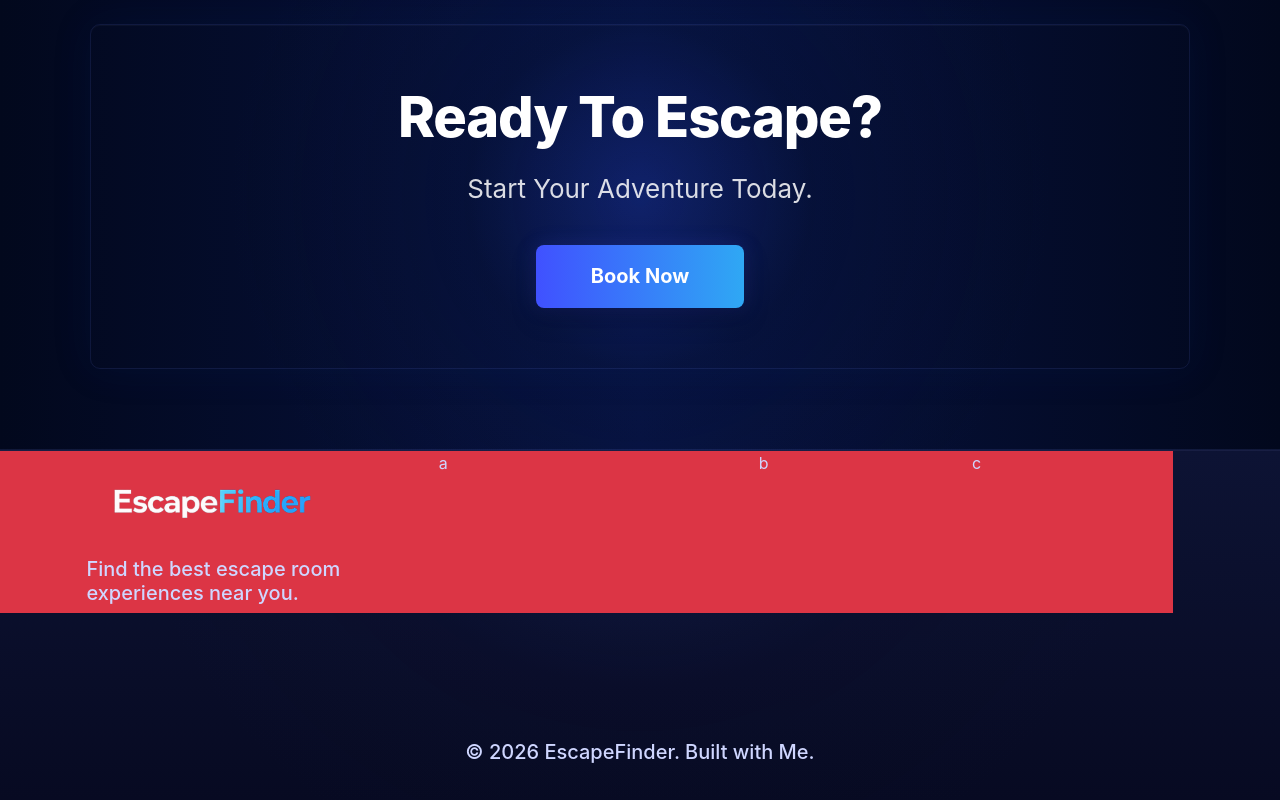
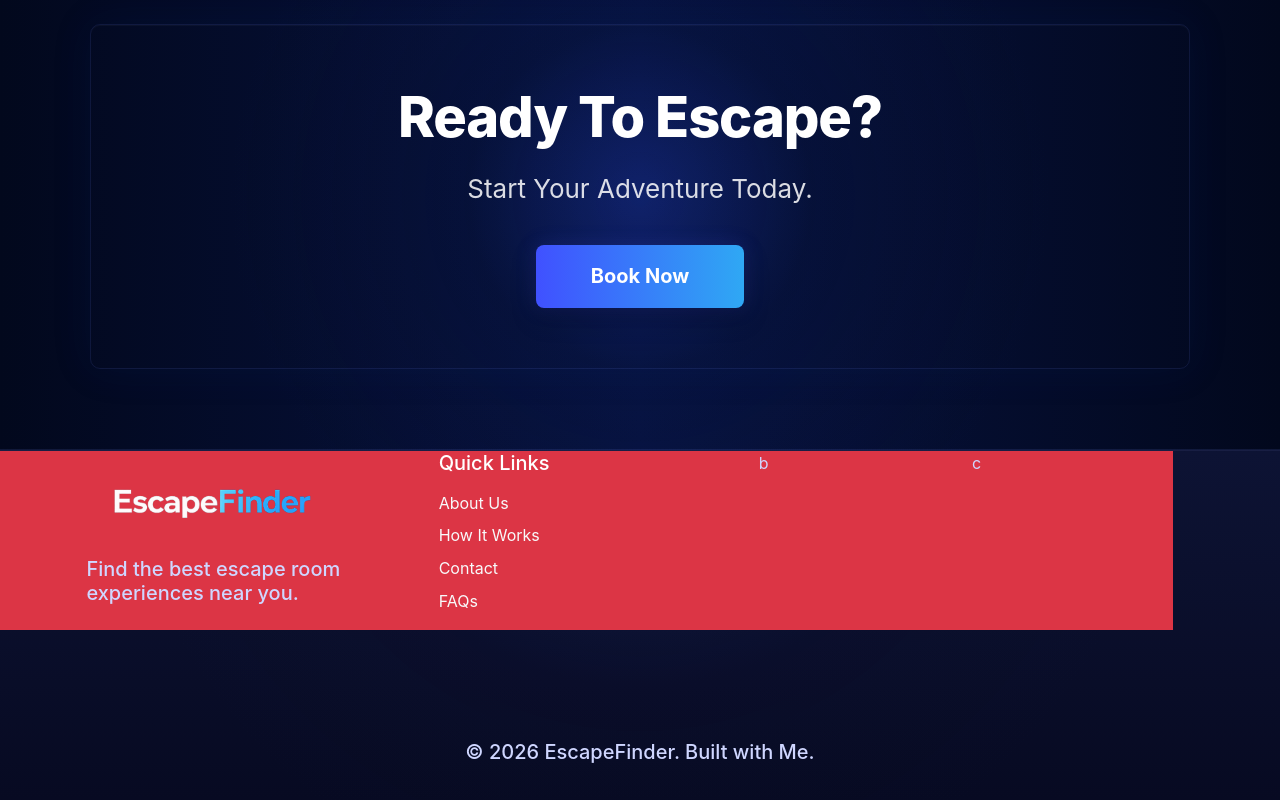
Before and after one commit to kiumars609/escape-finder, a React (Vite) app: page / in a window 1280 px wide. Shown: the part 1087-1887 px from the top of the page. Built offline with nearby package versions, Linux system fonts and the light colour scheme.

Commit message:
Edit Footer

```diff
--- a/src/Components/Footer/Footer.jsx
+++ b/src/Components/Footer/Footer.jsx
@@ -15,7 +15,34 @@ export default function Footer() {
                   Find the best escape room <br /> experiences near you.
                 </h5>
               </div>
-              <div className="col-12 col-md-3 bg-danger">a</div>
+              <div className="col-12 col-md-3 bg-danger">
+                <h5 className="text-white mb-3">Quick Links</h5>
+                <ul className="list-unstyled">
+                  <li className="mb-2">
+                    <a href="#" className="text-decoration-none text-light">
+                      About Us
+                    </a>
+                  </li>
+
+                  <li className="mb-2">
+                    <a href="#" className="text-decoration-none text-light">
+                      How It Works
+                    </a>
+                  </li>
+
+                  <li className="mb-2">
+                    <a href="#" className="text-decoration-none text-light">
+                      Contact
+                    </a>
+                  </li>
+
+                  <li className="mb-2">
+                    <a href="#" className="text-decoration-none text-light">
+                      FAQs
+                    </a>
+                  </li>
+                </ul>
+              </div>
               <div className="col-12 col-md-2 bg-danger">b</div>
               <div className="col-12 col-md-2 bg-danger">c</div>
               <div className="col-12 col-md-2 bg-danger"></div>
```
